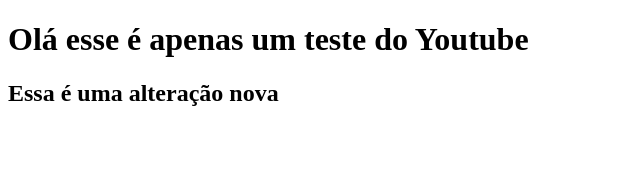
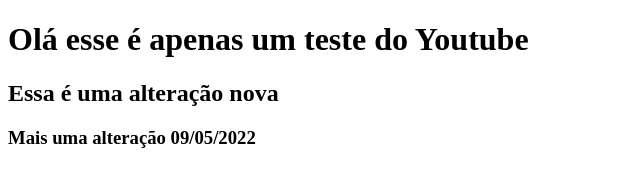
Before and after one commit to guilhermetocci/teste-do-yt, a plain HTML site: page index.html in a window 1280 px wide. Shown: the whole page, without its empty margins (0-640 px from the left). Drawn offline with Linux system fonts and the light colour scheme.

Commit message:
foi adicionado um h3

```diff
--- a/index.html
+++ b/index.html
@@ -9,5 +9,6 @@
 <body>
     <h1>Olá esse é apenas um teste do Youtube</h1>
     <h2>Essa é uma alteração nova</h2>
+    <h3>Mais uma alteração 09/05/2022</h3>
 </body>
 </html>
```
